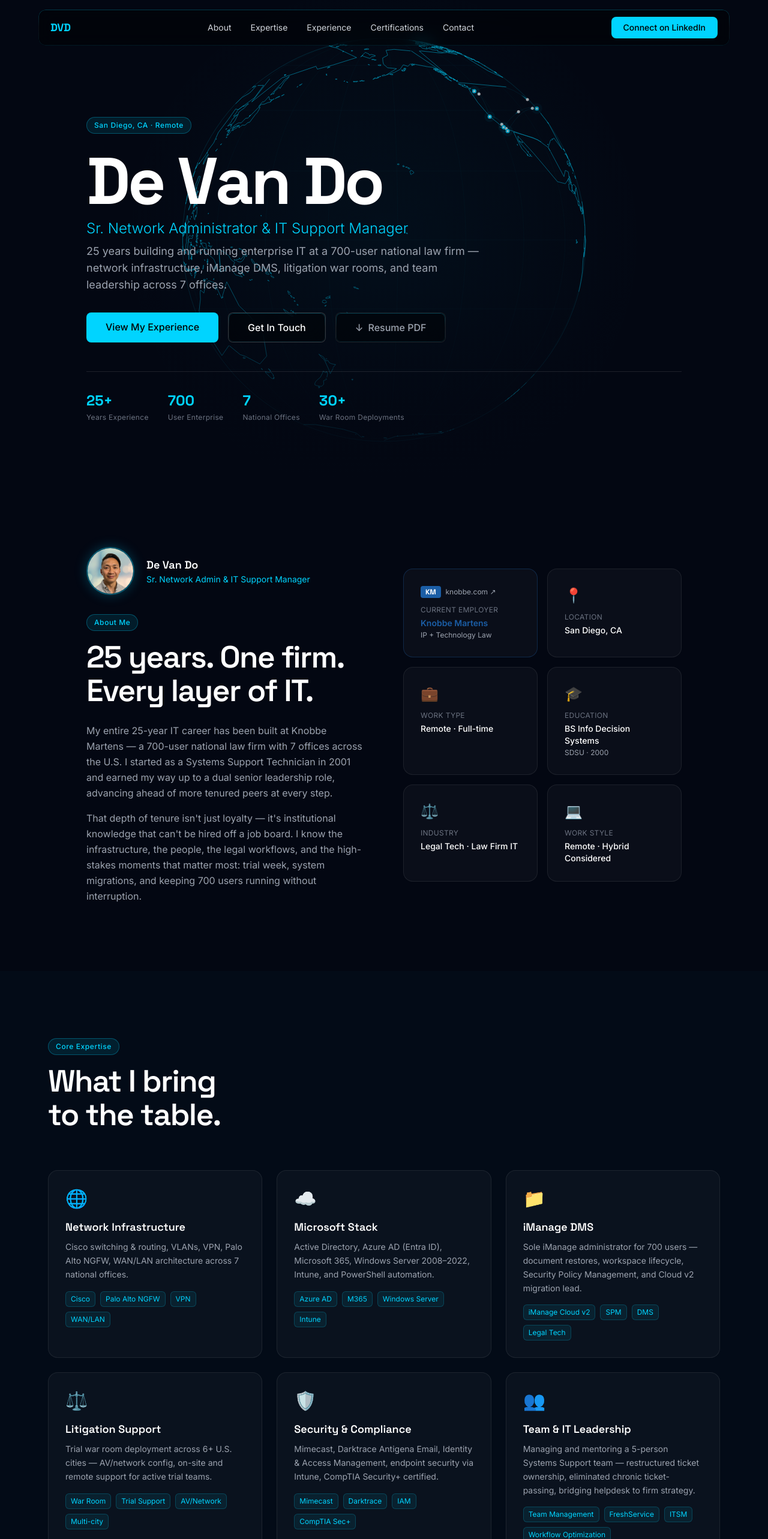
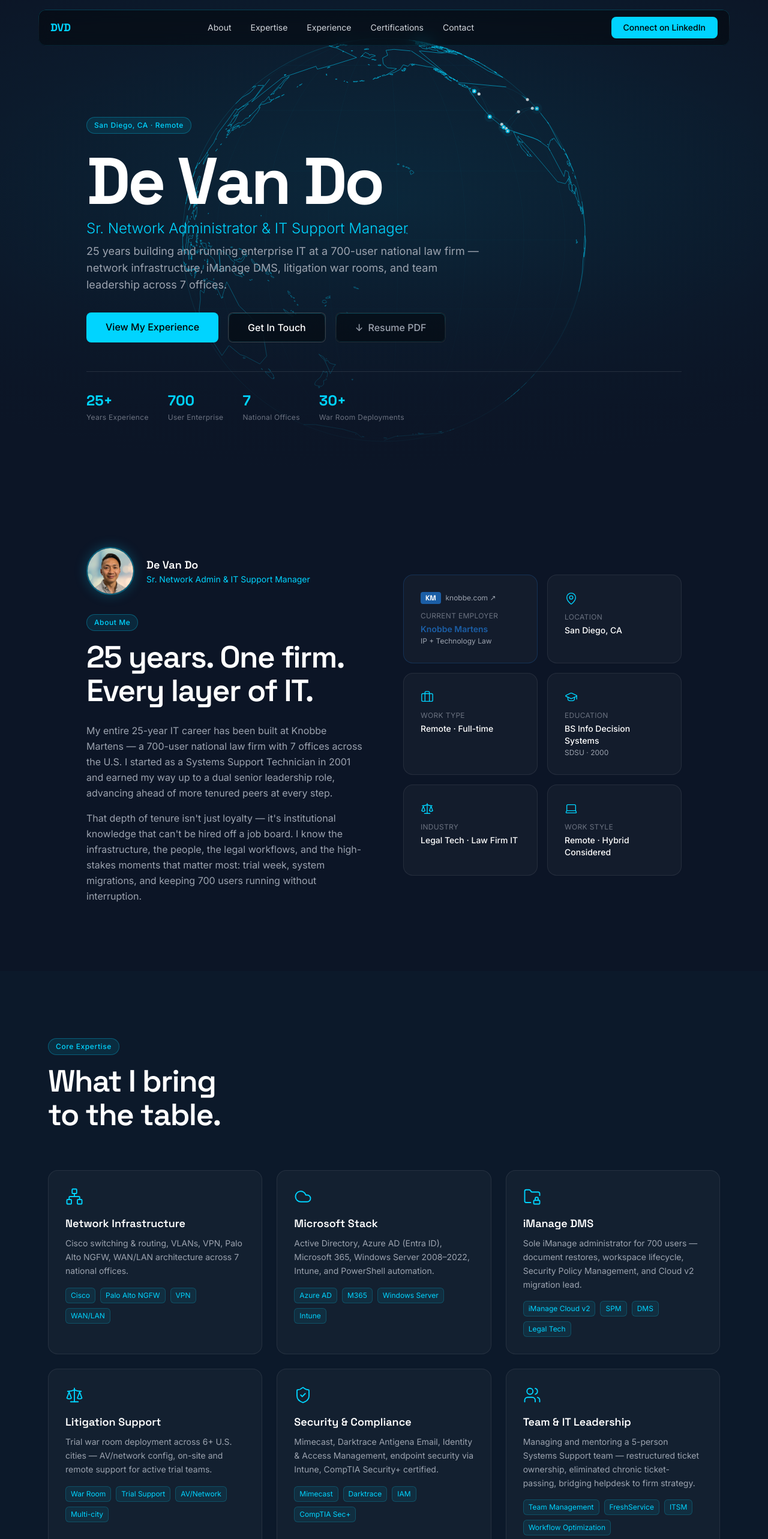
Before and after one commit to MrDVD858/DvD-WebsiteResume, a React (Vite) app: page / in a window 1280 px wide. Shown: the top 2566 px of the page at 60% size. Built offline with nearby package versions, Linux system fonts and the light colour scheme.

Commit message:
9 files design update at 7:54pm

```diff
--- a/src/App.tsx
+++ b/src/App.tsx
@@ -12,7 +12,7 @@
   useScrollReveal()
 
   return (
-    <main style={{ background: '#030712' }}>
+    <main style={{ background: '#0C1526' }}>
       <Navbar />
       <HeroSection />
       <AboutSection />
--- a/src/components/AboutSection.tsx
+++ b/src/components/AboutSection.tsx
@@ -1,3 +1,5 @@
+import { MapPin, Briefcase, GraduationCap, Scale, Laptop } from 'lucide-react'
+
 // Knobbe brand blue: #1B5EA6 (matched from their site)
 const KNOBBE_BLUE = '#1B5EA6'
 
@@ -48,12 +50,13 @@
         <div className="reveal grid grid-cols-2 gap-4" style={{ transitionDelay: '150ms' }}>
           {[
             { icon: null, label: 'Current Employer', value: 'Knobbe Martens', sub: 'IP + Technology Law', url: 'https://www.knobbe.com/' },
-            { icon: '📍', label: 'Location', value: 'San Diego, CA' },
-            { icon: '💼', label: 'Work Type', value: 'Remote · Full-time' },
-            { icon: '🎓', label: 'Education', value: 'BS Info Decision Systems', sub: 'SDSU · 2000' },
-            { icon: '⚖️', label: 'Industry', value: 'Legal Tech · Law Firm IT' },
-            { icon: '💻', label: 'Work Style', value: 'Remote · Hybrid Considered' },
+            { icon: MapPin, label: 'Location', value: 'San Diego, CA' },
+            { icon: Briefcase, label: 'Work Type', value: 'Remote · Full-time' },
+            { icon: GraduationCap, label: 'Education', value: 'BS Info Decision Systems', sub: 'SDSU · 2000' },
+            { icon: Scale, label: 'Industry', value: 'Legal Tech · Law Firm IT' },
+            { icon: Laptop, label: 'Work Style', value: 'Remote · Hybrid Considered' },
           ].map((item) => {
+            const Icon = item.icon
             // Shared card contents. We build them once, then wrap in either an
             // <a> (when the card links somewhere) or a plain <div> (when it doesn't).
             // Using a real <a> makes the link keyboard-focusable, screen-reader
@@ -61,7 +64,7 @@
             const inner = (
               <>
                 {/* Knobbe card — uses their actual brand blue */}
-                {item.icon === null ? (
+                {Icon === null ? (
                   <div className="mb-3 flex items-center gap-2">
                     <div className="px-2 py-0.5 rounded text-xs font-bold tracking-tight"
                       style={{ background: KNOBBE_BLUE, color: '#fff', fontFamily: 'Space Grotesk, sans-serif' }}>
@@ -70,7 +73,7 @@
                     <span className="text-xs text-gray-400">knobbe.com ↗</span>
                   </div>
                 ) : (
-                  <span className="text-2xl mb-3 block">{item.icon}</span>
+                  <Icon size={22} strokeWidth={1.5} className="mb-3" style={{ color: '#00D4FF' }} />
                 )}
                 <p className="text-xs text-gray-500 mb-1 tracking-wide uppercase">{item.label}</p>
                 {item.url
--- a/src/components/ExperienceSection.tsx
+++ b/src/components/ExperienceSection.tsx
@@ -1,3 +1,5 @@
+import { FolderLock, Scale } from 'lucide-react'
+
 // Knobbe brand blue: #1B5EA6
 const KNOBBE_BLUE = '#1B5EA6'
 
@@ -74,7 +76,7 @@
       {/* iManage callout banner */}
       <div className="reveal mb-12 skill-card" style={{ borderColor: 'rgba(0,212,255,0.3)', background: 'rgba(0,212,255,0.04)' }}>
         <div className="flex flex-wrap items-center gap-6">
-          <div className="text-3xl">📁</div>
+          <FolderLock size={30} strokeWidth={1.5} style={{ color: '#00D4FF' }} className="flex-shrink-0" />
           <div className="flex-1">
             <p className="text-white font-semibold text-lg mb-1" style={{ fontFamily: 'Space Grotesk, sans-serif' }}>
               Sole iManage DMS Administrator — 700 Users
@@ -94,7 +96,7 @@
       {/* War room callout banner */}
       <div className="reveal mb-12 skill-card" style={{ borderColor: 'rgba(255,180,0,0.3)', background: 'rgba(255,180,0,0.03)' }}>
         <div className="flex flex-wrap items-center gap-6">
-          <div className="text-3xl">⚖️</div>
+          <Scale size={30} strokeWidth={1.5} style={{ color: '#F59E0B' }} className="flex-shrink-0" />
           <div className="flex-1">
             <p className="text-white font-semibold text-lg mb-1" style={{ fontFamily: 'Space Grotesk, sans-serif' }}>
               Trial War Room Specialist — 30+ Deployments Over 15 Years
--- a/src/components/ExpertiseSection.tsx
+++ b/src/components/ExpertiseSection.tsx
@@ -1,36 +1,38 @@
+import { Network, Cloud, FolderLock, Scale, ShieldCheck, Users } from 'lucide-react'
+
 const skills = [
   {
-    icon: '🌐',
+    icon: Network,
     title: 'Network Infrastructure',
     desc: 'Cisco switching & routing, VLANs, VPN, Palo Alto NGFW, WAN/LAN architecture across 7 national offices.',
     tags: ['Cisco', 'Palo Alto NGFW', 'VPN', 'WAN/LAN'],
   },
   {
-    icon: '☁️',
+    icon: Cloud,
     title: 'Microsoft Stack',
     desc: 'Active Directory, Azure AD (Entra ID), Microsoft 365, Windows Server 2008–2022, Intune, and PowerShell automation.',
     tags: ['Azure AD', 'M365', 'Windows Server', 'Intune'],
   },
   {
-    icon: '📁',
+    icon: FolderLock,
     title: 'iManage DMS',
     desc: 'Sole iManage administrator for 700 users — document restores, workspace lifecycle, Security Policy Management, and Cloud v2 migration lead.',
     tags: ['iManage Cloud v2', 'SPM', 'DMS', 'Legal Tech'],
   },
   {
-    icon: '⚖️',
+    icon: Scale,
     title: 'Litigation Support',
     desc: 'Trial war room deployment across 6+ U.S. cities — AV/network config, on-site and remote support for active trial teams.',
     tags: ['War Room', 'Trial Support', 'AV/Network', 'Multi-city'],
   },
   {
-    icon: '🛡️',
+    icon: ShieldCheck,
     title: 'Security & Compliance',
     desc: 'Mimecast, Darktrace Antigena Email, Identity & Access Management, endpoint security via Intune, CompTIA Security+ certified.',
     tags: ['Mimecast', 'Darktrace', 'IAM', 'CompTIA Sec+'],
   },
   {
-    icon: '👥',
+    icon: Users,
     title: 'Team & IT Leadership',
     desc: 'Managing and mentoring a 5-person Systems Support team — restructured ticket ownership, eliminated chronic ticket-passing, bridging helpdesk to firm strategy.',
     tags: ['Team Management', 'FreshService', 'ITSM', 'Workflow Optimization'],
@@ -49,9 +51,13 @@
         </div>
 
         <div className="grid grid-cols-1 md:grid-cols-2 lg:grid-cols-3 gap-6">
-          {skills.map((s, i) => (
+          {skills.map((s, i) => {
+            // s.icon is a lucide component; assign to a capitalized local so JSX
+            // treats it as a component rather than an HTML tag.
+            const Icon = s.icon
+            return (
               <div key={s.title} className="skill-card reveal" style={{ transitionDelay: `${i * 80}ms` }}>
-              <span className="text-3xl mb-4 block">{s.icon}</span>
+                <Icon size={30} strokeWidth={1.5} className="mb-4" style={{ color: '#00D4FF' }} />
                 <h3 className="text-white font-semibold text-lg mb-2" style={{ fontFamily: 'Space Grotesk, sans-serif' }}>
                   {s.title}
                 </h3>
@@ -65,7 +71,8 @@
                   ))}
                 </div>
               </div>
-          ))}
+            )
+          })}
         </div>
       </div>
     </section>
--- a/src/components/HeroSection.tsx
+++ b/src/components/HeroSection.tsx
@@ -4,9 +4,26 @@
 
 export default function HeroSection() {
   return (
-    <section className="relative w-full h-screen flex flex-col overflow-hidden">
+    <section className="relative w-full h-screen flex flex-col overflow-hidden" style={{ background: '#0C1526' }}>
+      {/* Ambient glow — soft cyan radial for depth behind the hero. Shows on every
+          viewport (behind the globe on desktop, on its own on mobile). Static CSS,
+          no canvas — can't collide with the text and costs nothing to render. */}
+      <div className="absolute inset-0 z-0" style={{ background: 'radial-gradient(ellipse 120% 80% at 50% 42%, rgba(0,212,255,0.13) 0%, rgba(0,212,255,0.03) 48%, transparent 72%)' }} />
+
+      {/* Faint grid — mobile only. Fills the visual space the desktop globe occupies,
+          masked to fade out before it reaches the copy. */}
+      <div className="absolute inset-0 z-0 md:hidden" style={{
+        backgroundImage: 'linear-gradient(rgba(0,212,255,0.05) 1px, transparent 1px), linear-gradient(90deg, rgba(0,212,255,0.05) 1px, transparent 1px)',
+        backgroundSize: '34px 34px',
+        WebkitMaskImage: 'radial-gradient(ellipse 90% 55% at 50% 30%, #000 0%, transparent 68%)',
+        maskImage: 'radial-gradient(ellipse 90% 55% at 50% 30%, #000 0%, transparent 68%)',
+      }} />
+
+      {/* Rotating globe — desktop only, transparent canvas so navy + glow show through */}
       <NetworkBackground />
-      <div className="absolute inset-0 z-10" style={{ background: 'linear-gradient(to bottom, rgba(3,7,18,0.2) 0%, rgba(3,7,18,0.4) 60%, rgba(3,7,18,0.97) 100%)' }} />
+
+      {/* Bottom scrim (navy) keeps the copy readable over whatever is behind it */}
+      <div className="absolute inset-0 z-10" style={{ background: 'linear-gradient(to bottom, rgba(12,21,38,0) 0%, rgba(12,21,38,0.35) 55%, rgba(12,21,38,0.95) 100%)' }} />
 
       <div className="relative z-20 flex-1 flex flex-col justify-end px-6 md:px-12 lg:px-20 pb-16 lg:pb-24 max-w-6xl mx-auto w-full">
         <FadeIn delay={100} duration={800}>
--- a/src/components/NetworkBackground.tsx
+++ b/src/components/NetworkBackground.tsx
@@ -166,14 +166,9 @@
     }
 
     function draw() {
+      // Transparent canvas — the section's navy background and CSS ambient glow
+      // show through, and the globe lines composite on top of them.
       ctx.clearRect(0,0,W,H)
-      ctx.fillStyle = '#030712'; ctx.fillRect(0,0,W,H)
-
-      const grd = ctx.createRadialGradient(CX,CY,0,CX,CY,R*1.3)
-      grd.addColorStop(0,'rgba(0,212,255,0.06)')
-      grd.addColorStop(1,'rgba(0,212,255,0)')
-      ctx.fillStyle = grd
-      ctx.beginPath(); ctx.arc(CX,CY,R*1.3,0,Math.PI*2); ctx.fill()
 
       angle += 0.003
       const rotDeg = angle * 180 / Math.PI
@@ -238,7 +233,7 @@
     <canvas
       ref={canvasRef}
       className="hidden md:block absolute inset-0 w-full h-full z-0"
-      style={{ background: '#030712' }}
+      style={{ background: 'transparent' }}
     />
   )
 }
--- a/src/index.css
+++ b/src/index.css
@@ -9,7 +9,7 @@
     font-family: 'Inter', sans-serif;
     -webkit-font-smoothing: antialiased;
     -moz-osx-font-smoothing: grayscale;
-    background: #030712;
+    background: #0C1526;
     color: #fff;
   }
 }
@@ -90,7 +90,7 @@
   height: 12px;
   border-radius: 50%;
   background: #00D4FF;
-  border: 2px solid #030712;
+  border: 2px solid #0C1526;
   box-shadow: 0 0 12px rgba(0,212,255,0.6);
   flex-shrink: 0;
 }
```
Also changed, not shown: src/components/CertificationsSection.tsx (+8 -4 lines), index.html (line endings or trailing spaces). Lines whose indentation alone changed are shown as unchanged.
